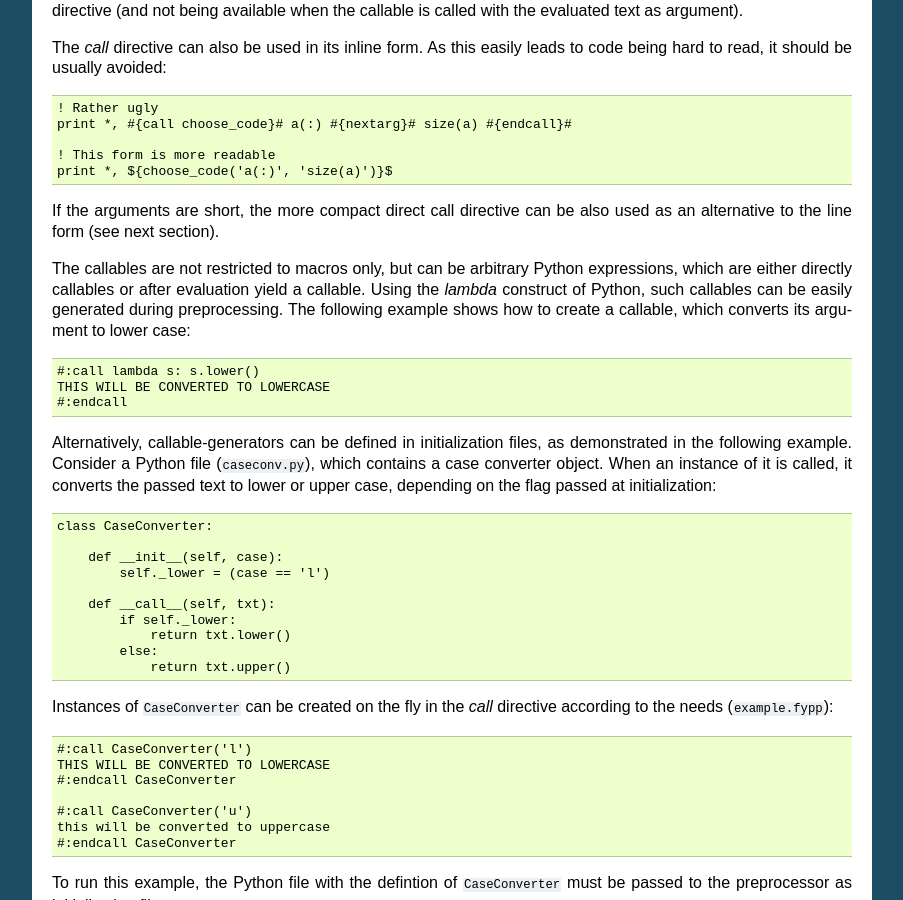
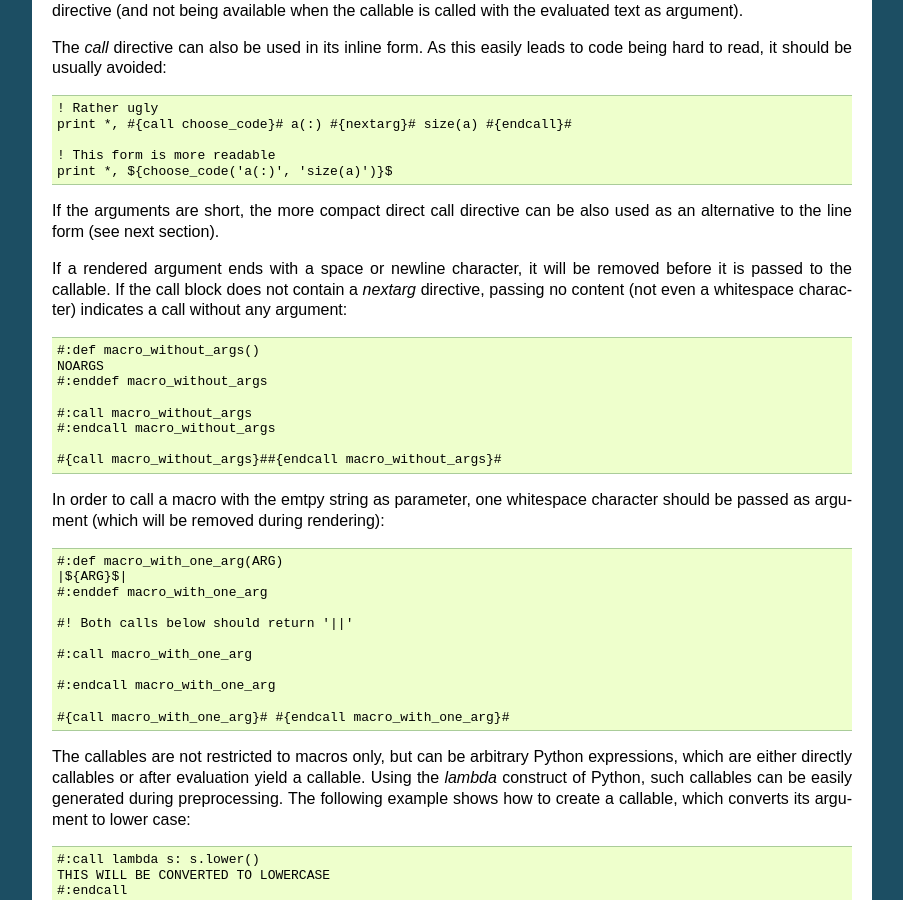
Before and after one commit to aradi/fypp, a Sphinx documentation site: the page built from docs/fypp.rst, in a window 1280 px wide and 900 px high, scrolled down 15454 px. Shown: the whole window, without its empty margins (198-1101 px from the left). Built offline with Sphinx 7.4.7, drawn with Linux system fonts in a browser that asks for light colours.

Commit message:
Allow for calls without arguments

```diff
--- a/docs/fypp.rst
+++ b/docs/fypp.rst
@@ -945,6 +945,36 @@ to code being hard to read, it should be usually avoided::
 
 If the arguments are short, the more compact direct call directive can be also
 used as an alternative to the line form (see next section).
+
+If a rendered argument ends with a space or newline character, it will be
+removed before it is passed to the callable. If the call block does not contain
+a `nextarg` directive, passing no content (not even a whitespace character)
+indicates a call without any argument::
+
+  #:def macro_without_args()
+  NOARGS
+  #:enddef macro_without_args
+
+  #:call macro_without_args
+  #:endcall macro_without_args
+
+  #{call macro_without_args}##{endcall macro_without_args}#
+
+In order to call a macro with the emtpy string as parameter, one whitespace
+character should be passed as argument (which will be removed during rendering)::
+
+  #:def macro_with_one_arg(ARG)
+  |${ARG}$|
+  #:enddef macro_with_one_arg
+
+  #! Both calls below should return '||'
+
+  #:call macro_with_one_arg
+
+  #:endcall macro_with_one_arg
+
+  #{call macro_with_one_arg}# #{endcall macro_with_one_arg}#
+
 
 The callables are not restricted to macros only, but can be arbitrary Python
 expressions, which are either directly callables or after evaluation yield a
```
Also changed, not shown: 2 other files.
